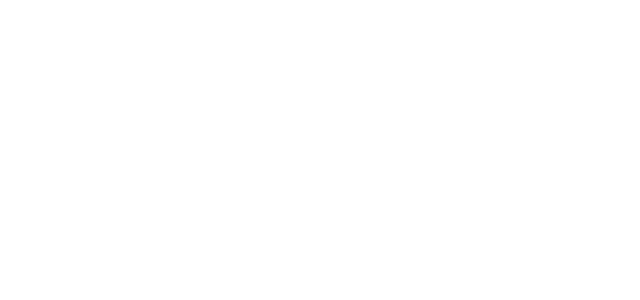
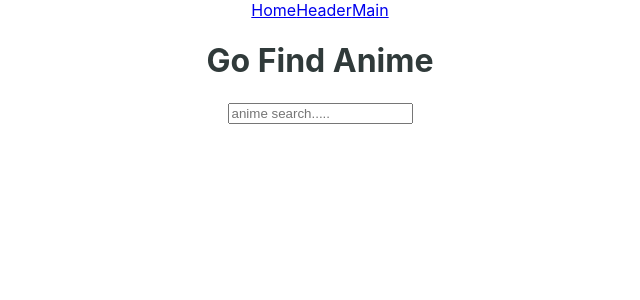
Before and after one commit to windtronic/anime_search_database, a React (Create React App) app in the folder go_find_anime/: page / in a window 1280 px wide. Shown: the top 300 px of the page, without its empty margins (320-960 px from the left). Built offline with nearby package versions, Linux system fonts and the light colour scheme.

Commit message:
setting up more

```diff
--- a/go_find_anime/src/App.css
+++ b/go_find_anime/src/App.css
@@ -2,37 +2,12 @@
   text-align: center;
 }
 
-.App-logo {
-  height: 40vmin;
-  pointer-events: none;
+header {
+ padding-top: 60px;
+ padding-bottom: 60px;
 }
 
-@media (prefers-reduced-motion: no-preference) {
-  .App-logo {
-    animation: App-logo-spin infinite 20s linear;
-  }
+h1 {
+  text-align: center;
+  color: rgb(48, 58, 58);
 }
-
-.App-header {
-  background-color: #282c34;
-  min-height: 100vh;
-  display: flex;
-  flex-direction: column;
-  align-items: center;
-  justify-content: center;
-  font-size: calc(10px + 2vmin);
-  color: white;
-}
-
-.App-link {
-  color: #61dafb;
-}
-
-@keyframes App-logo-spin {
-  from {
-    transform: rotate(0deg);
-  }
-  to {
-    transform: rotate(360deg);
-  }
-}
--- a/go_find_anime/src/App.js
+++ b/go_find_anime/src/App.js
@@ -2,13 +2,25 @@
 import axios from 'axios'
 import { Route, Routes } from 'react-router-dom'
 import { useState, useEffect } from 'react';
+import Header from './components/Header'
+import Nav from './components/Nav'
+import Main from './components/Main'
 
 function App() {
-  return (
-    <div className="App">
 
-    </div>
-  );
+	const [animeList, SetAnimeList] = useState([])
+	const [search, setSearch] = useState([])
+
+
+
+
+	return (
+		<div className="App">
+			<Nav />
+	        <Header />
+			<Main />
+		</div>
+	);
 }
 
 export default App;
--- /dev/null
+++ b/go_find_anime/src/components/Header.jsx
@@ -0,0 +1,9 @@
+import React from "react"
+
+export default function Header () {
+    return (
+        <div>
+            <h1>Go Find Anime</h1>
+        </div>
+    )
+}
--- a/go_find_anime/src/components/Main.jsx
+++ b/go_find_anime/src/components/Main.jsx
@@ -1 +1,12 @@
  import { Route, Routes} from 'react-router-dom'
+ import React from "react"
+
+export default function Main () {
+    return (
+        <div className='main-box'>
+          <form className='search' />
+            <input type='search'
+            placeholder='anime search.....' />
+        </div>
+    )
+}
--- a/go_find_anime/src/components/Nav.jsx
+++ b/go_find_anime/src/components/Nav.jsx
@@ -1 +1,15 @@
 import { Link } from 'react-router-dom'
+import React from "react"
+
+export default function Nav () {
+
+    return (
+        <div className='Link'>
+
+            <Link to='/'>Home</Link>
+            <Link to='/Header'>Header</Link>
+            <Link to='/Main'>Main</Link>
+
+        </div>
+    )
+}
--- a/go_find_anime/src/index.js
+++ b/go_find_anime/src/index.js
@@ -3,6 +3,7 @@
 import './index.css';
 import App from './App';
 import { BrowserRouter } from 'react-router-dom'
+
 
 
 const root = ReactDOM.createRoot(document.getElementById('root'));
```
Also changed, not shown: go_find_anime/src/components/Home.jsx (added, +9 -0 lines).
